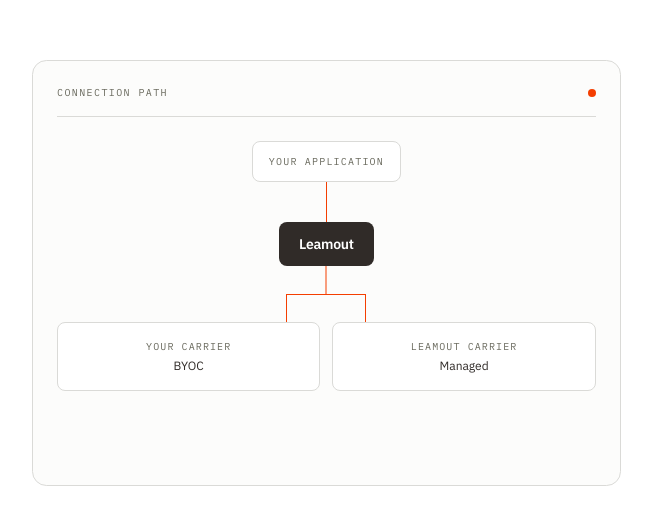
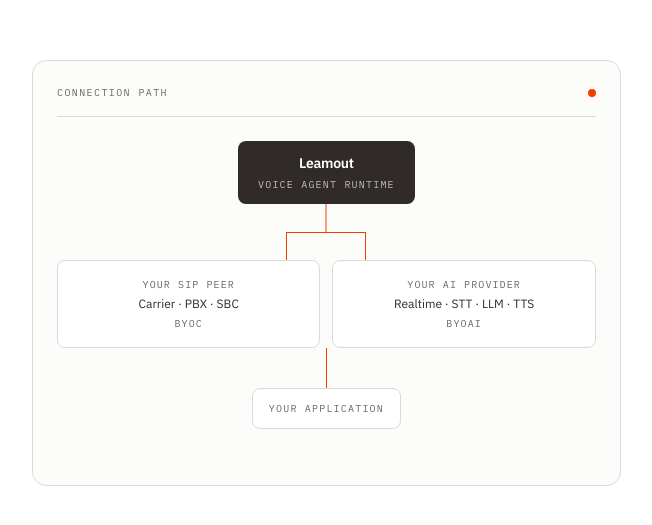
Before and after one commit to coffeyvidzro/monogo, a Next.js app in the folder clients/apps/web/: page / in a window 1280 px wide. Shown: the part 127-652 px from the top of the page, without its empty margins (64-716 px from the left). Built offline with nearby package versions, Linux system fonts and the light colour scheme.

Commit message:
refactor(web): remove managed carrier positioning

```diff
--- a/clients/apps/web/app/page.tsx
+++ b/clients/apps/web/app/page.tsx
@@ -12,17 +12,12 @@
             </div>
 
             <div className="relative mt-6 min-h-[320px]">
-              <div className="mx-auto w-fit rounded-lg border border-border bg-background px-4 py-3 text-center">
-                <p className="font-mono text-[10px] uppercase tracking-[0.12em] text-muted-foreground">
-                  Your application
-                </p>
-              </div>
-
-              <div className="mx-auto h-10 w-px bg-brand-orange" />
-
               <div className="mx-auto w-fit rounded-lg bg-brand-charcoal px-5 py-3 text-center text-brand-white">
                 <p className="font-heading text-sm font-semibold tracking-[-0.02em]">
                   Leamout
+                </p>
+                <p className="mt-1 font-mono text-[10px] uppercase tracking-[0.12em] text-brand-white/70">
+                  Voice Agent Runtime
                 </p>
               </div>
 
@@ -36,17 +31,31 @@
               <div className="grid grid-cols-2 gap-3">
                 <div className="rounded-lg border border-border bg-background px-3 py-4 text-center">
                   <p className="font-mono text-[10px] uppercase tracking-[0.11em] text-muted-foreground">
-                    Your carrier
+                    Your SIP peer
                   </p>
-                  <p className="mt-1 text-xs text-foreground">BYOC</p>
+                  <p className="mt-1 text-xs text-foreground">Carrier · PBX · SBC</p>
+                  <p className="mt-1 font-mono text-[10px] uppercase tracking-[0.11em] text-muted-foreground">
+                    BYOC
+                  </p>
                 </div>
 
                 <div className="rounded-lg border border-border bg-background px-3 py-4 text-center">
                   <p className="font-mono text-[10px] uppercase tracking-[0.11em] text-muted-foreground">
-                    Leamout carrier
+                    Your AI provider
                   </p>
-                  <p className="mt-1 text-xs text-foreground">Managed</p>
+                  <p className="mt-1 text-xs text-foreground">Realtime · STT · LLM · TTS</p>
+                  <p className="mt-1 font-mono text-[10px] uppercase tracking-[0.11em] text-muted-foreground">
+                    BYOAI
+                  </p>
                 </div>
+              </div>
+
+              <div className="mx-auto h-10 w-px bg-brand-orange" />
+
+              <div className="mx-auto w-fit rounded-lg border border-border bg-background px-4 py-3 text-center">
+                <p className="font-mono text-[10px] uppercase tracking-[0.12em] text-muted-foreground">
+                  Your application
+                </p>
               </div>
             </div>
           </div>
```
